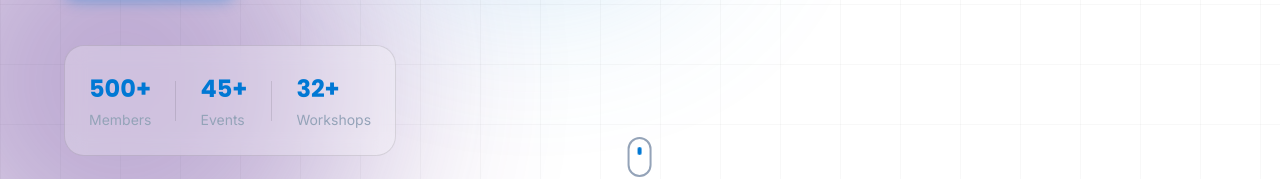
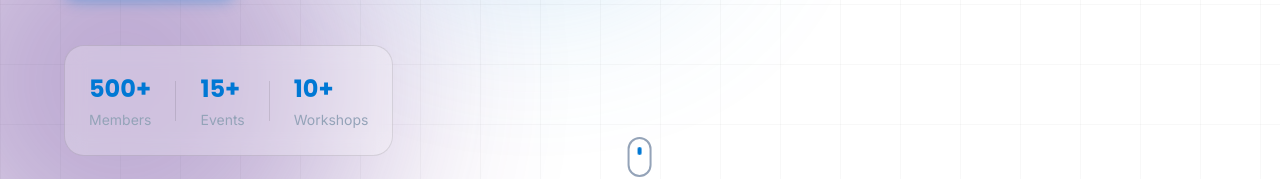
Before and after one commit to pritamrangari27/mlsa-website, a React (Create React App) app in the folder frontend/: page / in a window 1280 px wide. Shown: the part 716-895 px from the top of the page. Built offline with nearby package versions, Linux system fonts and the light colour scheme; no server answers.

Commit message:
Update Hero.js

```diff
--- a/frontend/src/components/sections/Hero.js
+++ b/frontend/src/components/sections/Hero.js
@@ -88,12 +88,12 @@ const Hero = () => {
             </div>
             <div className="stat-divider" />
             <div className="stat-mini">
-              <span className="stat-number">45+</span>
+              <span className="stat-number">15+</span>
               <span className="stat-label">Events</span>
             </div>
             <div className="stat-divider" />
             <div className="stat-mini">
-              <span className="stat-number">32+</span>
+              <span className="stat-number">10+</span>
               <span className="stat-label">Workshops</span>
             </div>
           </motion.div>
```
